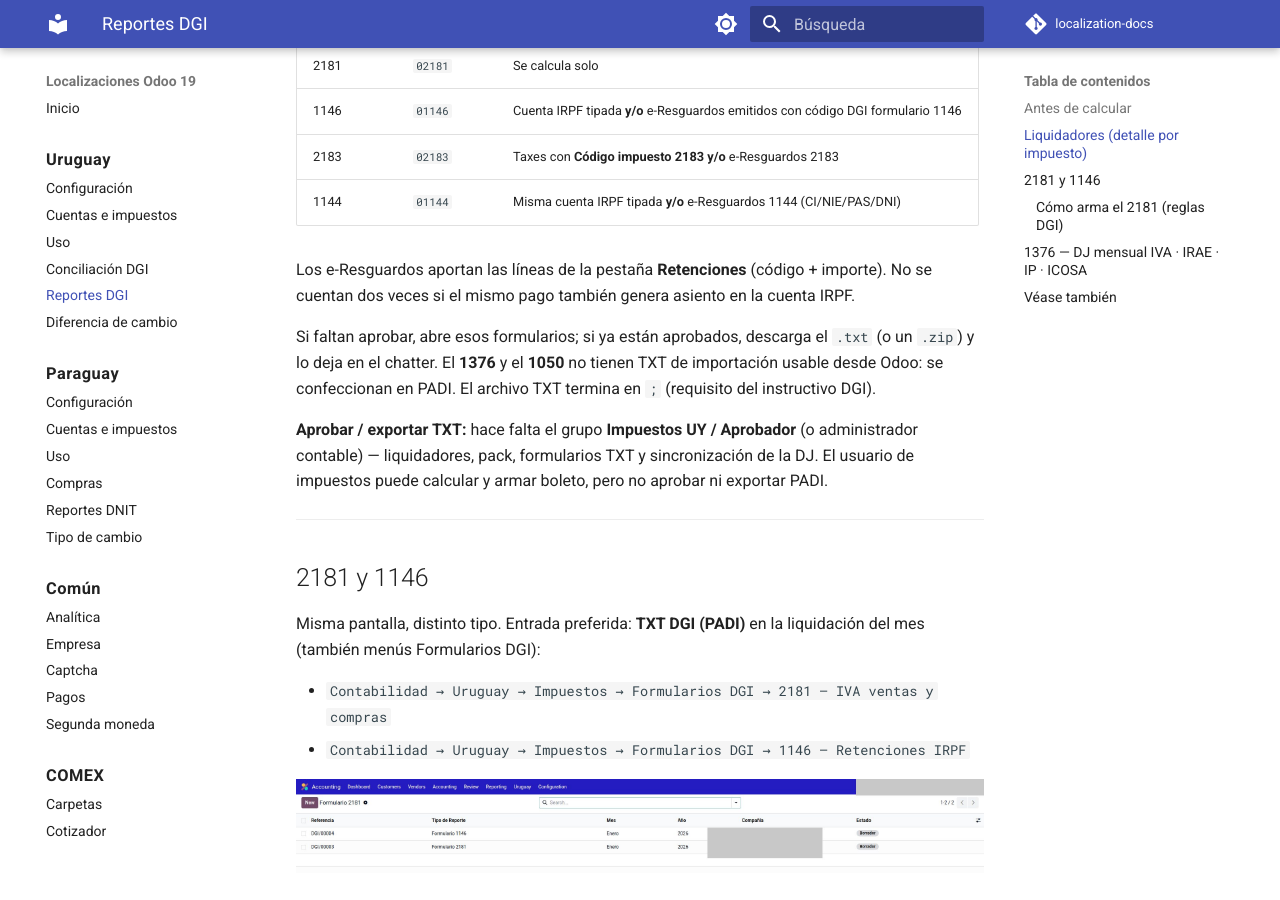
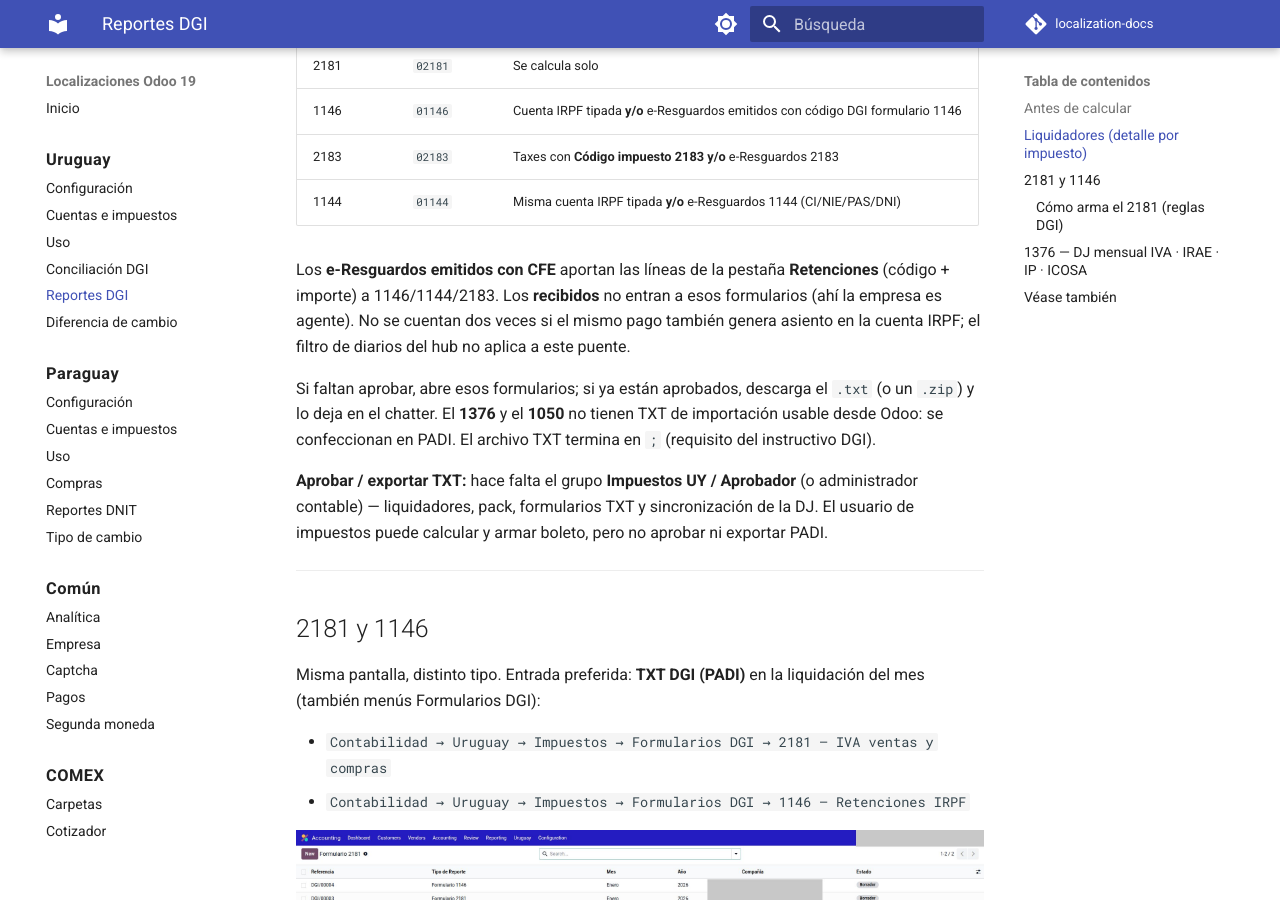
Before and after one commit to Pabloolano/localization-docs, an MkDocs documentation site: the page built from docs/uruguay/reportes.md, in a window 1280 px wide and 900 px high, scrolled down 2761 px. Built offline with MkDocs 1.6.1 and Material for MkDocs 9.7.7, drawn with Linux system fonts in a browser that asks for light colours; comment, search, counter and statistics services are not loaded.

Commit message:
docs(uy): e-Resguardo en TXT solo emitidos con CFE
Aclara emitidos vs recibidos y que el hub de diarios no filtra el puente.

Co-authored-by: Cursor <cursoragent@cursor.com>

```diff
--- a/docs/uruguay/reportes.md
+++ b/docs/uruguay/reportes.md
@@ -73,7 +73,7 @@ Desde **Liquidación Mensual y Boleto de Pago**, en cada línea del pack usá **
 | 2183 | `02183` | Taxes con **Código impuesto 2183** **y/o** e-Resguardos 2183 |
 | 1144 | `01144` | Misma cuenta IRPF tipada **y/o** e-Resguardos 1144 (CI/NIE/PAS/DNI) |
 
-Los e-Resguardos aportan las líneas de la pestaña **Retenciones** (código + importe). No se cuentan dos veces si el mismo pago también genera asiento en la cuenta IRPF.
+Los **e-Resguardos emitidos con CFE** aportan las líneas de la pestaña **Retenciones** (código + importe) a 1146/1144/2183. Los **recibidos** no entran a esos formularios (ahí la empresa es agente). No se cuentan dos veces si el mismo pago también genera asiento en la cuenta IRPF; el filtro de diarios del hub no aplica a este puente.
 
 Si faltan aprobar, abre esos formularios; si ya están aprobados, descarga el `.txt` (o un `.zip`) y lo deja en el chatter. El **1376** y el **1050** no tienen TXT de importación usable desde Odoo: se confeccionan en PADI. El archivo TXT termina en `;` (requisito del instructivo DGI).
 
```
